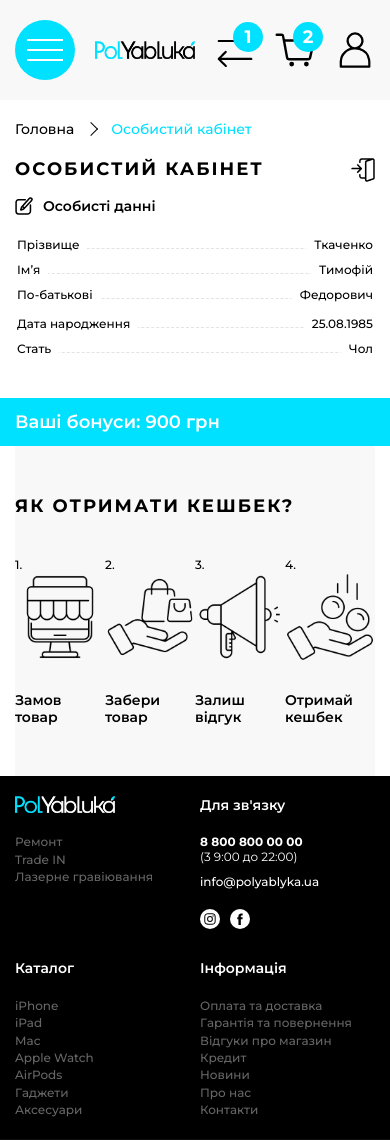
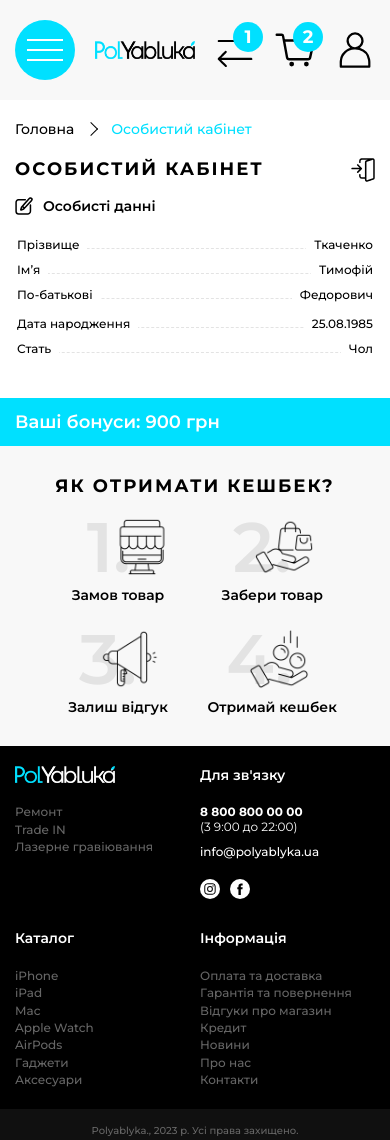
Before and after one commit to AdrianRazor/PolYabluka, a website: page src/profile.html in a window 390 px wide. Shown: the top 1140 px of the page. Drawn offline with nearby package versions, Linux system fonts and the light colour scheme; files that its build step writes are made by us from their sources.

Commit message:
added steps section

```diff
--- a/src/profile.html
+++ b/src/profile.html
@@ -497,40 +497,32 @@
             <h2 class="title">Як отримати кешбек?</h2>
             <ul class="steps__list">
               <li class="steps__item">
-                <div class="steps__num">
-                  1.
+                <div class="steps__num">1.</div>
                 <div class="steps__img">
                   <img src="img/steps-1.png" alt="icon" />
                 </div>
-                </div>
-                <p class="headline">Замов товар</p>
+                <p class="headline steps__headline">Замов товар</p>
               </li>
               <li class="steps__item">
-                <div class="steps__num">
-                  2.
+                <div class="steps__num">2.</div>
                 <div class="steps__img">
                   <img src="img/steps-2.png" alt="icon" />
                 </div>
-                </div>
-                <p class="headline">Забери товар</p>
+                <p class="headline steps__headline">Забери товар</p>
               </li>
               <li class="steps__item">
-                <div class="steps__num">
-                  3.
+                <div class="steps__num">3.</div>
                 <div class="steps__img">
                   <img src="img/steps-3.png" alt="icon" />
                 </div>
-                </div>
-                <p class="headline">Залиш відгук</p>
+                <p class="headline steps__headline">Залиш відгук</p>
               </li>
               <li class="steps__item">
-                <div class="steps__num">
-                  4.
+                <div class="steps__num">4.</div>
                 <div class="steps__img">
                   <img src="img/steps-4.png" alt="icon" />
                 </div>
-                </div>
-                <p class="headline">Отримай кешбек</p>
+                <p class="headline steps__headline">Отримай кешбек</p>
               </li>
             </ul>
           </div>
--- a/src/scss/blocks/steps.scss
+++ b/src/scss/blocks/steps.scss
@@ -1,28 +1,99 @@
 .steps {
+  background-color: $light;
+
   &__wrapper {
     padding: 50px 0;
-    background-color: $light;
 
     display: flex;
     flex-direction: column;
+    align-items: center;
     gap: 40px;
   }
 
   &__list {
+    width: 100%;
     display: grid;
     grid-template-columns: repeat(4, 1fr);
     justify-items: center;
+    gap: 60px 20px;
   }
 
   &__item {
+    position: relative;
     display: flex;
     flex-direction: column;
+    align-items: center;
     gap: 30px;
+
+    &:first-of-type {
+      & .steps__img {
+        left: 44%;
+      }
+    }
   }
 
   &__num {
+    display: flex;
+    align-items: center;
+
+    font-weight: 600;
+    font-size: 140px;
+    color: #e3e3e3;
+
+    height: 120px;
+    line-height: 120px;
+    margin-left: -20%;
   }
 
   &__img {
+    width: 120px;
+    height: 120px;
+
+    position: absolute;
+    top: 0;
+    left: 32%;
+    z-index: 1;
+
+    & img {
+      object-fit: contain;
+    }
   }
 }
+
+@media (max-width: 1279px) {
+  .steps {
+    &__list {
+      grid-template-columns: 1fr 1fr;
+    }
+  }
+}
+
+@media (max-width: 767px) {
+  .steps {
+    &__wrapper {
+      padding: 30px 0;
+      gap: 20px;
+    }
+
+    &__list {
+      width: initial;
+      gap: 25px;
+    }
+
+    &__item {
+      gap: 10px;
+    }
+
+    &__num {
+      font-size: 70px;
+
+      height: 60px;
+      line-height: 60px;
+    }
+
+    &__img {
+      width: 60px;
+      height: 60px;
+    }
+  }
+}
```
Lines whose indentation alone changed are shown as unchanged.
